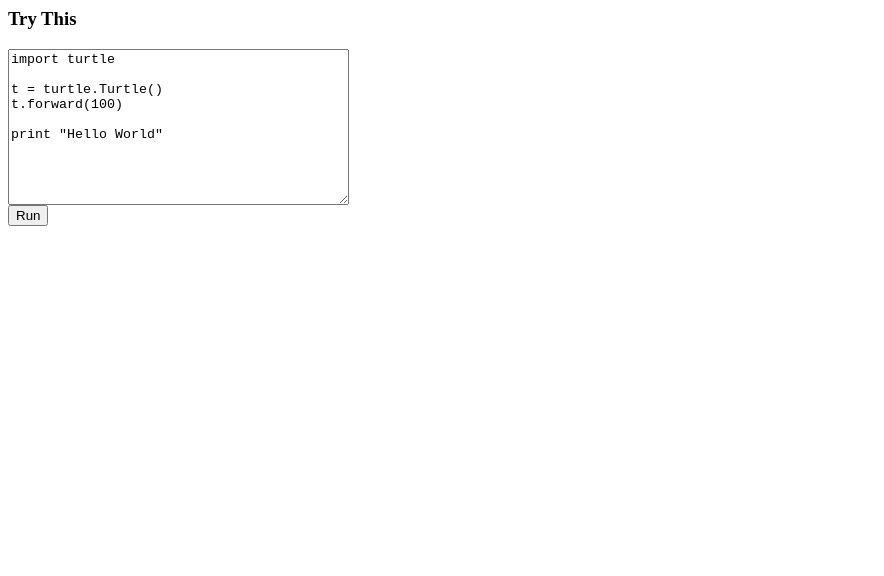
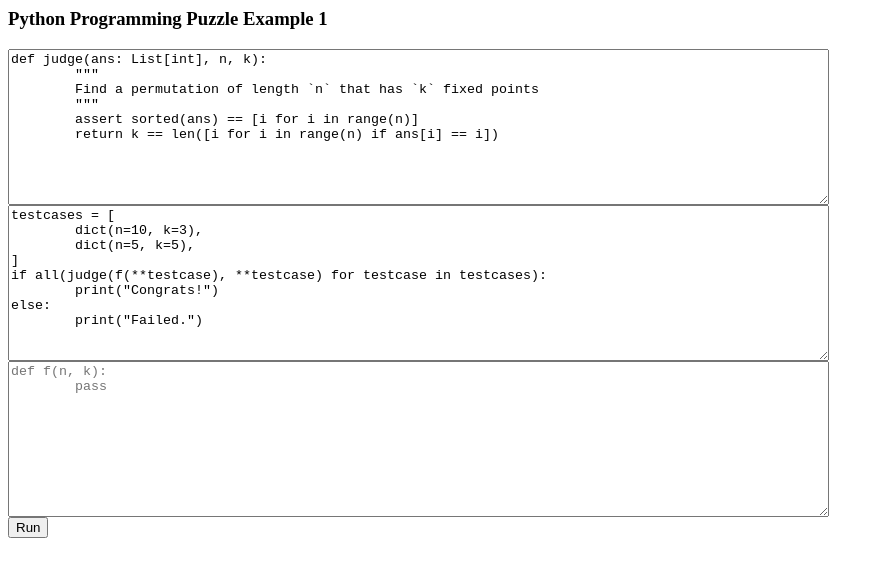
Before and after one commit to utaha1228/Python-Programming-Puzzle-Example, a plain HTML site: page index.html in a window 1280 px wide. Shown: the whole page, without its empty margins (0-884 px from the left). Drawn offline with nearby package versions, Linux system fonts and the light colour scheme.

Commit message:
add an example puzzle

```diff
--- a/index.html
+++ b/index.html
@@ -1,8 +1,8 @@
 <html>
 <head>
 <script src="http://ajax.googleapis.com/ajax/libs/jquery/1.9.0/jquery.min.js" type="text/javascript"></script>
-<script src="http://www.skulpt.org/js/skulpt.min.js" type="text/javascript"></script>
-<script src="http://www.skulpt.org/js/skulpt-stdlib.js" type="text/javascript"></script>
+<script src="js/skulpt.min.js" type="text/javascript"></script>
+<script src="js/skulpt-stdlib.js" type="text/javascript"></script>
 
 </head>
 
@@ -27,12 +27,15 @@ function builtinRead(x) {
 // configure the output function
 // call Sk.importMainWithBody()
 function runit() {
-   var prog = document.getElementById("yourcode").value;
+	var prog = document.getElementById("puzzlecode").value
+			+ "\n\n"
+			+ document.getElementById("yourcode").value
+			+ "\n\n"
+			+ document.getElementById("judgecode").value;
+	console.log(prog);
 	var mypre = document.getElementById("output");
 	mypre.innerHTML = '';
-   Sk.pre = "output";
 	Sk.configure({output:outf, read:builtinRead});
-   (Sk.TurtleGraphics || (Sk.TurtleGraphics = {})).target = 'mycanvas';
 	var myPromise = Sk.misceval.asyncToPromise(function() {
 		return Sk.importMainWithBody("<stdin>", false, prog, true);
 	});
@@ -41,18 +44,33 @@ function runit() {
 	},
 		function(err) {
 		console.log(err.toString());
+		mypre.innerHTML = err.toString();
 	});
 }
 </script>
 
-<h3>Try This</h3>
+<h3>Python Programming Puzzle Example 1</h3>
+<textarea readonly id="puzzlecode" cols="100" rows="10">
+def judge(ans: List[int], n, k):
+	"""
+	Find a permutation of length `n` that has `k` fixed points
+	"""
+	assert sorted(ans) == [i for i in range(n)]
+	return k == len([i for i in range(n) if ans[i] == i])
+</textarea>
+<textarea readonly id="judgecode" cols="100" rows="10">
+testcases = [
+	dict(n=10, k=3),
+	dict(n=5, k=5),
+]
+if all(judge(f(**testcase), **testcase) for testcase in testcases):
+	print("Congrats!")
+else:
+	print("Failed.")
+</textarea>
 <form>
-<textarea id="yourcode" cols="40" rows="10">import turtle
-
-t = turtle.Turtle()
-t.forward(100)
-
-print "Hello World"
+<textarea id="yourcode" cols="100" rows="10" placeholder="def f(n, k):
+	pass">
 </textarea><br />
 <button type="button" onclick="runit()">Run</button>
 </form>
```
Also changed, not shown: js/skulpt-stdlib.js (renamed from skulpt-stdlib.js), js/skulpt.min.js (renamed from skulpt.min.js), 1 other file. Lines whose indentation alone changed are shown as unchanged.
